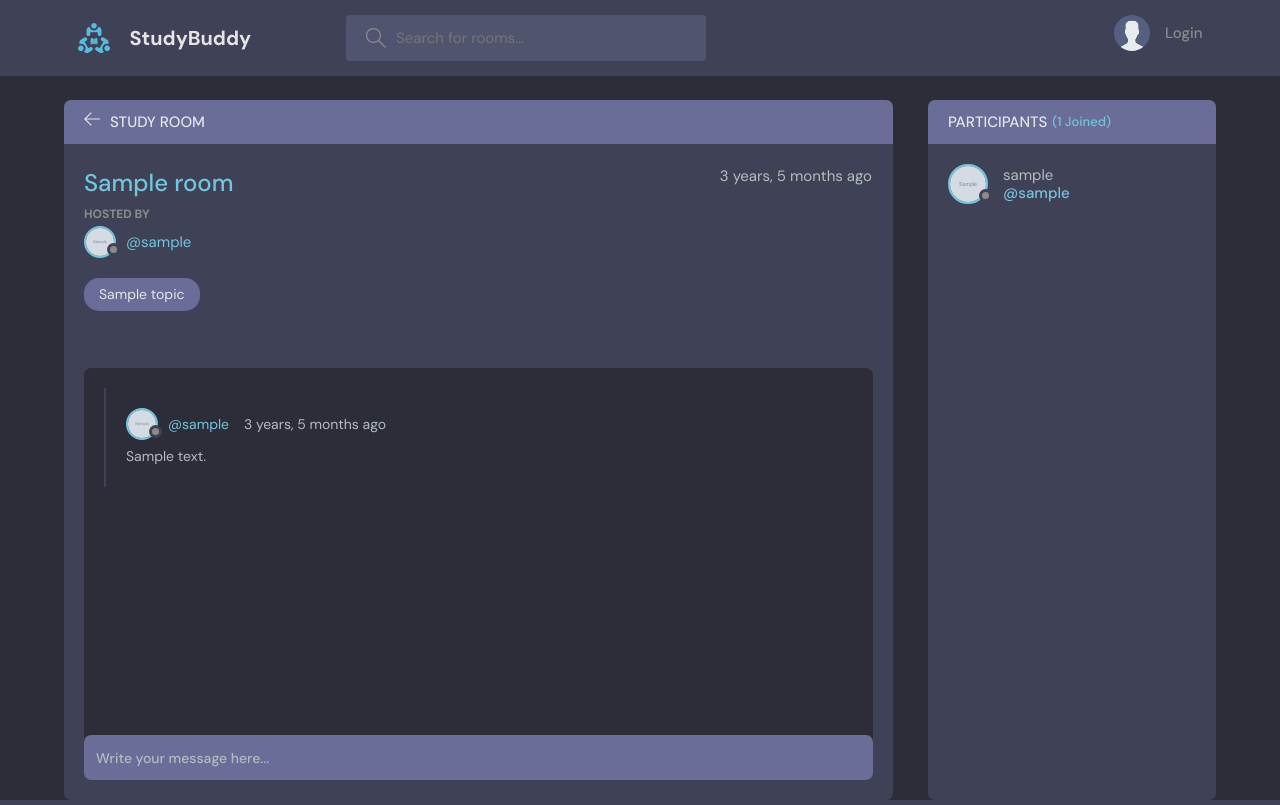
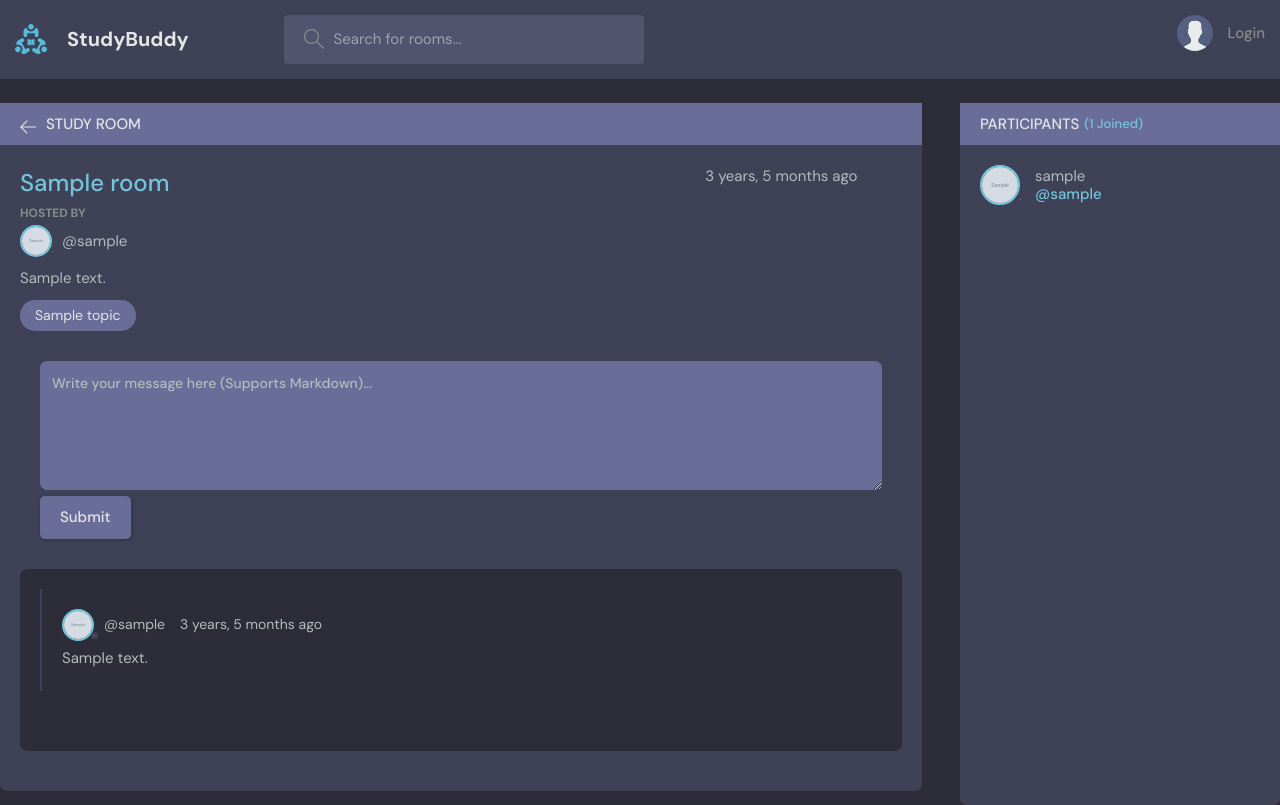
Before and after one commit to shtayeb/Django-Studybudy, a Django app: page /room/1/ in a window 1280 px wide. Run offline with Django 4.2, Linux system fonts and the light colour scheme; tables that the repository leaves empty hold one stand-in row (values such as "Sample post"); grey boxes marked "Sample" are stand-in pictures; some libraries are stand-ins or nearby versions.

Commit message:
edited styles

```diff
--- a/base/templates/base/activity_component.html
+++ b/base/templates/base/activity_component.html
@@ -44,7 +44,7 @@
           >{{message.room}}</a
         >”
       </p>
-      <div class="activities__boxRoomContent">{{message.body | markdown | safe}}</div>
+      <div class="activities__boxRoomContent">{{message.body|slice:":50" | markdown | safe}}</div>
     </div>
   </div>
   {% endfor %}
--- a/base/templates/base/room.html
+++ b/base/templates/base/room.html
@@ -1,11 +1,10 @@
-{% extends 'main.html' %}
-{% load markdown_extras %}
-{% block content %}
+{% extends 'main.html' %} {% load markdown_extras %} {% block content %}
 <main class="profile-page layout layout--2">
   <div class="container">
     <!-- Room Start -->
     <div class="room">
       <div class="room__top">
+
         <div class="room__topLeft">
           <a href="{{request.META.HTTP_REFERER}}">
             <svg
@@ -54,7 +53,8 @@
               </g>
             </svg>
           </a>
-          <a href="{% url 'delete-room' room.id %}>
+
+          <a href="{% url 'delete-room' room.id %}">
             <svg
               version="1.1"
               xmlns="http://www.w3.org/2000/svg"
@@ -71,7 +71,9 @@
         </div>
         {% endif %}
       </div>
+
       <div class="room__box scroll">
+
         <div class="room__header scroll">
           <div class="room__info">
             <h3>{{room.name}}</h3>
@@ -79,33 +81,52 @@
           </div>
           <div class="room__hosted">
             <p>Hosted By</p>
-            <a href="{% url 'user-profile' room.host.id %}" class="room__author">
+            <a
+              href="{% url 'user-profile' room.host.id %}"
+              class="room__author"
+            >
               <div class="avatar avatar--small">
                 <img src="{{room.host.avatar.url}}" />
               </div>
               <span>@{{ room.host.username }}</span>
             </a>
           </div>
-          <!-- <div class="room__details">
-            description
-          </div> -->
+          <div class="room__details">
+            {{room.description}}
+          </div>
           <span class="room__topics">{{room.topic}}</span>
         </div>
+
+        <div class="room__message">
+          <form action="" method="POST">
+            {% csrf_token %}
+            <textarea
+              name="body"
+              rows="5"
+              placeholder="Write your message here (Supports Markdown)..."
+            ></textarea>
+            <button class="btn btn--dark">Submit</button>
+          </form>
+        </div>
+
         <div class="room__conversation">
           <div class="threads scroll">
             {% for message in room_messages %}
             <div class="thread">
               <div class="thread__top">
                 <div class="thread__author">
-                  <a href="{% url 'user-profile' message.user.id %}" class="thread__authorInfo">
+                  <a
+                    href="{% url 'user-profile' message.user.id %}"
+                    class="thread__authorInfo"
+                  >
                     <div class="avatar avatar--small">
-                      <img
-                        src="{{message.user.avatar.url}}"
-                      />
+                      <img src="{{message.user.avatar.url}}" />
                     </div>
                     <span>@{{message.user.username}}</span>
                   </a>
-                  <span class="thread__date">{{message.created|timesince}} ago</span>
+                  <span class="thread__date"
+                    >{{message.created|timesince}} ago</span
+                  >
                 </div>
                 {% if request.user == message.user %}
                 <a href="{% url 'delete-message' message.id %}">
@@ -126,21 +147,15 @@
                 </a>
                 {% endif %}
               </div>
-              <div class="thread__details">
+              <div class="thread__details prose-2xl ">
                 {{ message.body | markdown | safe }}
               </div>
             </div>
             {% endfor %}
-
           </div>
         </div>
       </div>
-      <div class="room__message">
-        <form action="" method="POST">
-          {% csrf_token %}
-          <input name="body" placeholder="Write your message here..." />
-        </form>
-      </div>
+
     </div>
     <!-- Room End -->
 
@@ -167,3 +182,7 @@
   </div>
 </main>
 {% endblock content %}
+
+{% block extra_scripts %}
+<script src="https://cdn.tailwindcss.com?plugins=typography" defer></script>
+{% endblock extra_scripts %}
--- a/static/styles/style.css
+++ b/static/styles/style.css
@@ -901,9 +901,9 @@
 .room,
 .participants {
   background: var(--color-dark);
-  max-height: 87.5vh;
+  /* max-height: 87.5vh; */
   border-radius: 0.7rem;
-  overflow: hidden;
+  /* overflow: hidden; */
   position: relative;
 }
 
@@ -964,9 +964,9 @@
 }
 
 .room__header {
-  max-height: 30vh;
+  /* max-height: 30vh; */
   overflow-y: auto;
-  position: absolute;
+  /* position: absolute; */
   width: 95%;
   background: var(--color-dark);
   z-index: 999;
@@ -985,7 +985,7 @@
 .room__box {
   padding-left: 2rem;
   padding-right: 2rem;
-  height: 80.5vh;
+  /* height: 80.5vh; */
   /* overflow-y: auto; */
   padding-bottom: 0;
 }
@@ -1058,7 +1058,7 @@
   border-radius: 0.7rem;
   overflow-y: auto;
   height: 100%;
-  margin-top: 28vh;
+  /* margin-top: 28vh; */
   padding: 0 2rem 4rem 2rem;
 }
 
@@ -1099,31 +1099,29 @@
 
 .room__message {
   padding: 2rem;
-  position: absolute;
-  z-index: 111;
-  bottom: 0;
+  /* position: absolute; */
+  /* z-index: 111; */
+  /* bottom: 0;
   left: 0;
-  right: 0;
+  right: 0; */
   background: transparent;
 }
 
-.room__message > form > input {
-  resize: none;
+.room__message > form > textarea {
   background-color: var(--color-dark-light);
   color: var(--color-light);
   border: none;
   outline: none;
   border-radius: 0.7rem;
-  height: 4.5rem;
   width: 100%;
   margin-top: -1rem;
   padding: 1.2rem;
   font-size: 1.4rem;
   font-weight: 500;
-  position: relative;
+  /* position: relative; */
 }
 
-.room__message > form > input::placeholder {
+.room__message > form > textarea::placeholder {
   color: var(--color-light-gray);
 }
 
--- a/templates/main.html
+++ b/templates/main.html
@@ -6,8 +6,10 @@
     <meta http-equiv="X-UA-Compatible" content="IE=edge" />
     <meta name="viewport" content="width=device-width, initial-scale=1.0" />
     <link rel="shortcut icon" href="assets/favicon.ico" type="image/x-icon" />
+    <title>StudyBuddy - Find study partners around the world!</title
+      >
     <link rel="stylesheet" href="{% static 'styles/style.css' %}" />
-    <title>StudyBuddy - Find study partners around the world!</title>
+
   </head>
 
   <body>
@@ -23,6 +25,11 @@
     {% endif %}
 
       {% block content %} {% endblock %}
-    <script src="{% static 'js/script.js' %}"></script>
+
+
+  <script src="{% static 'js/script.js' %}"></script>
+  {% block extra_scripts %}
+  {% endblock extra_scripts %}
+
   </body>
 </html>
```
Lines whose indentation alone changed are shown as unchanged.
